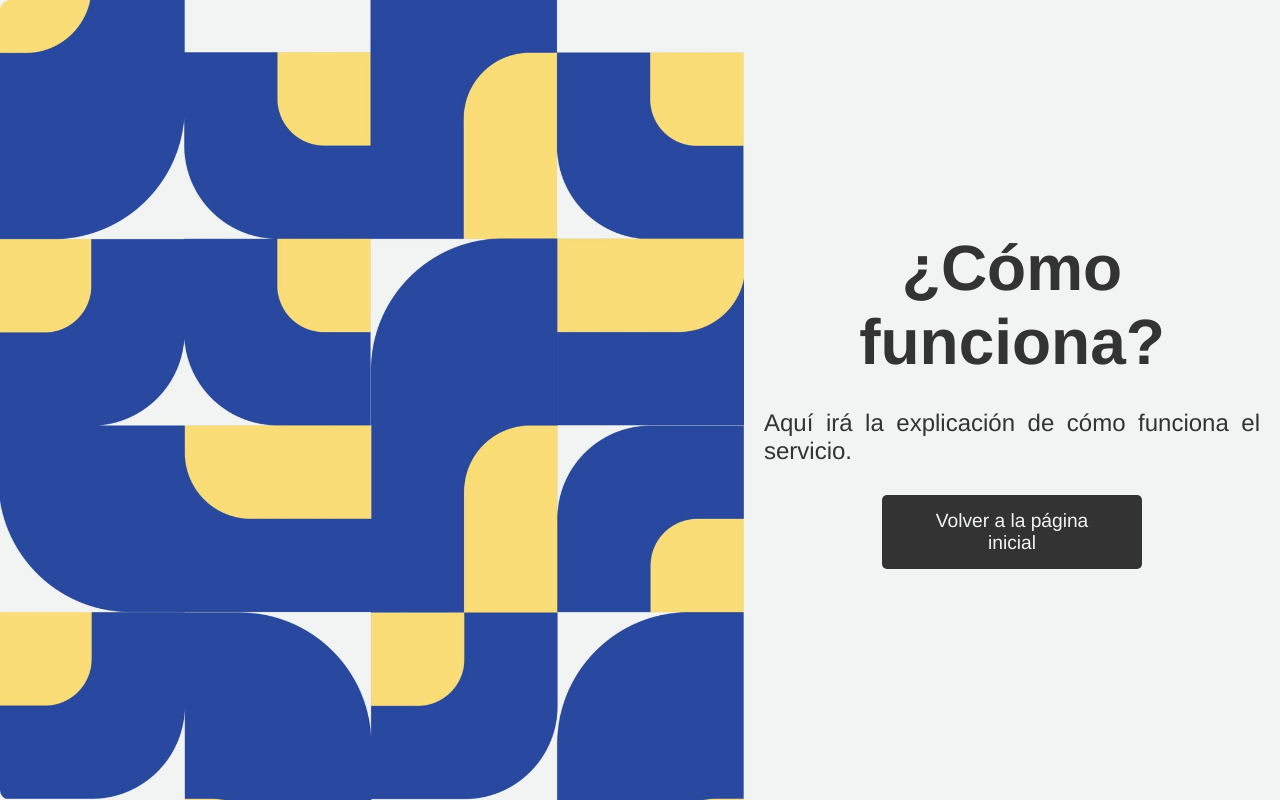
After one commit to Classbookcl/Classbook, a Flask app: template templates/como_funciona.html in a window 1280 px wide. The commit adds this page. Run offline with Flask 2, Linux system fonts and the light colour scheme; the template is opened without the code that fills it, so the values that code supplies are empty.

Commit message:
últimos cambios

```diff
--- /dev/null
+++ b/app.py
@@ -0,0 +1,19 @@
+from flask import Flask, render_template
+
+app = Flask(__name__)
+
+@app.route('/')
+def home():
+    return render_template('index.html')
+
+@app.route('/como-funciona')
+def como_funciona():
+    return render_template('como_funciona.html')
+
+@app.route('/quienes-somos')
+def quienes_somos():
+    return render_template('quienes_somos.html')
+
+
+if __name__ == '__main__':
+    app.run(debug=True)
--- /dev/null
+++ b/requirements.txt
@@ -0,0 +1,2 @@
+Flask==2.0.1
+gunicorn==20.1.0
--- a/static/styles.css
+++ b/static/styles.css
@@ -80,6 +80,8 @@ p {
     cursor: pointer;
     transition: background-color 0.3s, color 0.3s;
     margin-top: 10px;
+    width: 200px; /* Asegura que todos los botones tengan el mismo tamaño */
+    text-align: center;
 }
 
 .button:hover {
@@ -128,3 +130,9 @@ p {
         object-fit: cover;
     }
 }
+
+p {
+    font-size: 1.5em;
+    margin: 10px 0;
+    text-align: justify; /* Justifica el texto */
+}
--- /dev/null
+++ b/templates/como_funciona.html
@@ -0,0 +1,20 @@
+<!DOCTYPE html>
+<html lang="es">
+<head>
+    <meta charset="UTF-8">
+    <meta name="viewport" content="width=device-width, initial-scale=1.0">
+    <title>Classbook - ¿Cómo funciona?</title>
+    <link rel="stylesheet" href="{{ url_for('static', filename='styles.css') }}">
+</head>
+<body class="fade-enter">
+    <div class="image-container">
+        <img src="{{ url_for('static', filename='imagen.jpg') }}" alt="Imagen">
+    </div>
+    <div class="text-container">
+        <h1 class="smaller-title">¿Cómo funciona?</h1>
+        <p>Aquí irá la explicación de cómo funciona el servicio.</p>
+        <a href="/" class="button">Volver a la página inicial</a>
+    </div>
+    <script src="{{ url_for('static', filename='script.js') }}"></script>
+</body>
+</html>
--- a/index.html
+++ b/templates/index.html
@@ -11,9 +11,10 @@
         <img src="{{ url_for('static', filename='imagen.jpg') }}" alt="Imagen">
     </div>
     <div class="text-container">
-        <h1>Classbook</h1>
+        <h1>Classbook.</h1>
         <a href="https://calendly.com/TU_USUARIO_DE_CALENDLY" class="button" target="_blank">Agenda tu clase aquí</a>
         <a href="/quienes-somos" class="button">¿Quiénes somos?</a>
+        <a href="/como-funciona" class="button">¿Cómo funciona?</a>
     </div>
     <script src="{{ url_for('static', filename='script.js') }}"></script>
 </body>
```
Also changed, not shown: templates/quienes_somos.html (renamed from quienes_somos.html, +6 -5 lines), templates/schedule.html (renamed from schedule.html).
